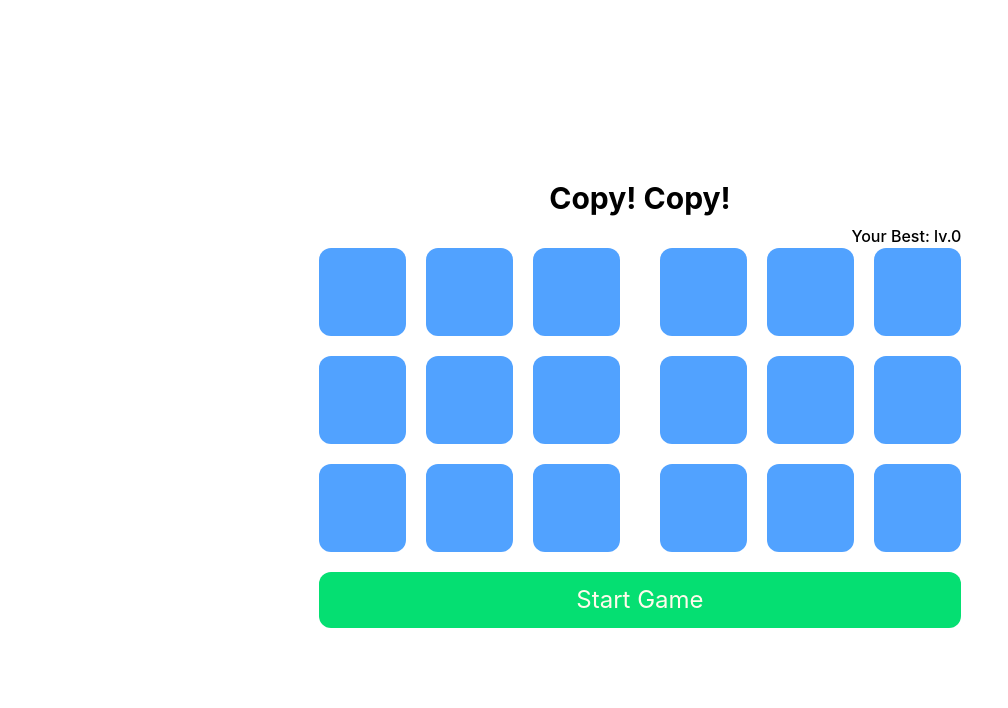
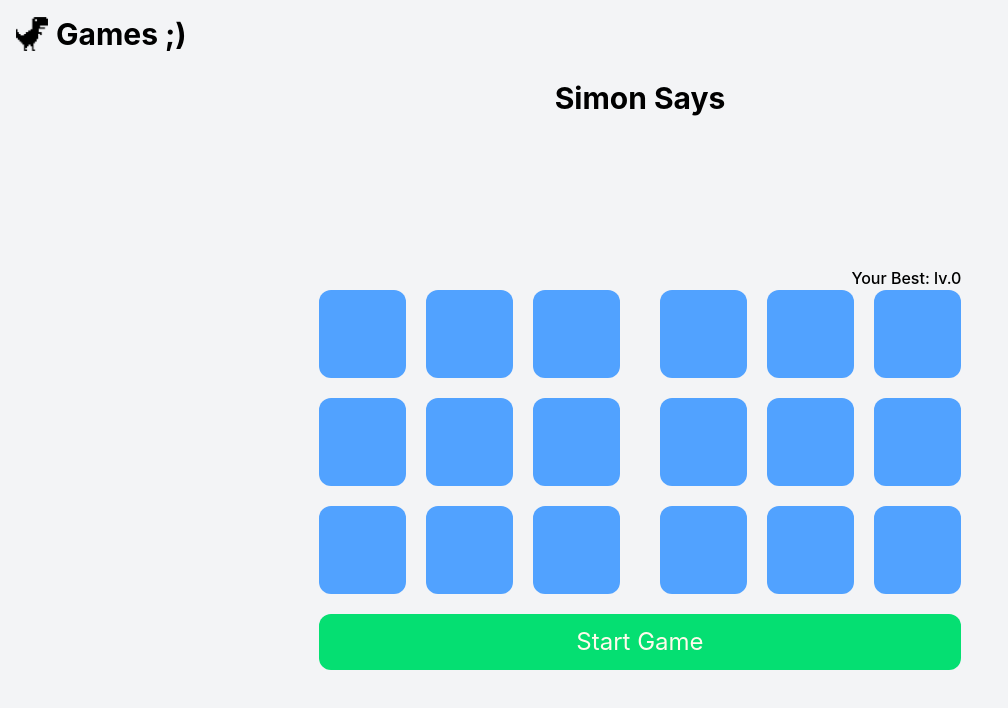
Before and after one commit to aasish7923/FunOnlineGames, a React (Vite) app: page /simon-says in a window 1280 px wide. Shown: the top 708 px of the page, without its empty margins (0-1008 px from the left). Built offline with nearby package versions, Linux system fonts and the light colour scheme.

Commit message:
feat: add Navbar component and update styles for NumberGame and SimonSays

```diff
--- a/src/App.jsx
+++ b/src/App.jsx
@@ -3,14 +3,15 @@ import Home from './Home'
 import NumberGame from './NumberGame'
 import {Route, Routes} from 'react-router-dom'
 import SimonSays from './SimonSays'
+import Navbar from './Navbar'
 
 function App() {
 
   return (
     <>
+    <Navbar/>
     <Routes>
       <Route path="/" element={<Home />} />
-      <Route path="/" element={<h1 className="text-3xl font-bold mb-5">Online Games</h1>} />
       <Route path="/number-game" element={<NumberGame />} />
       <Route path="/simon-says" element={<SimonSays/>}/>
     </Routes>
--- /dev/null
+++ b/src/Navbar.jsx
@@ -0,0 +1,13 @@
+
+function Navbar(){
+
+    return(<>
+        <a href="/">
+            <div className="flex items-center bg-[#F3F4F6] p-4">
+                <img src="dino.png" alt="logo" className="w-8 inline-block mr-2"/>
+                <h1 className="text-3xl font-bold ">Games ;)</h1>
+            </div>
+        </a>
+    </>);
+}
+export default Navbar;
--- a/src/NumberGame.jsx
+++ b/src/NumberGame.jsx
@@ -103,7 +103,7 @@ function NumberGame() {
   }, [level]);
 
   return (
-    <div className="flex flex-col items-center gap-5 min-h-screen bg-gray-100 p-5">
+    <div className="flex flex-col items-center gap-5 min-h-screen bg-[#F3F4F6] p-5">
         <h1 className="text-4xl font-bold mb-20">Number Game</h1>
     <div className="flex flex-col text-2xl font-bold mt-5 ">
       <div className="flex flex-col gap-4 items-center bg-gray-200 p-9 mx-auto rounded-xl">
--- a/src/SimonSays.jsx
+++ b/src/SimonSays.jsx
@@ -60,8 +60,8 @@ function SimonSays() {
   }
 
   return (
-    <div className="h-screen w-full flex flex-col justify-center items-center ">
-      <h2 className="text-3xl font-bold m-2">Copy! Copy!</h2>
+    <div className="h-screen w-full flex flex-col justify-center items-center bg-[#F3F4F6]">
+      <h2 className="text-3xl font-bold absolute top-20">Simon Says</h2>
 
       <div className="flex flex-col w-fit">
         <div className="flex justify-between">
```
Also changed, not shown: public/dino.png (added).
